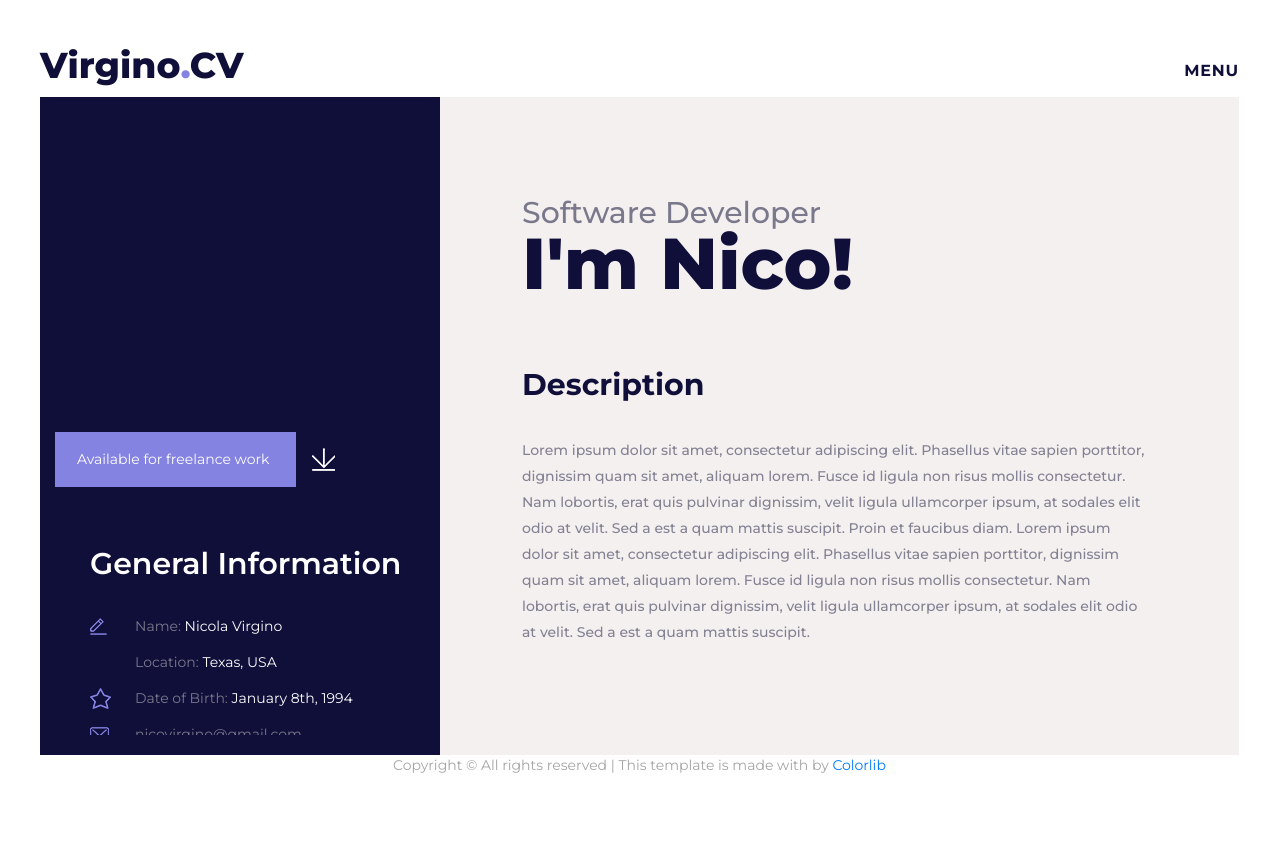
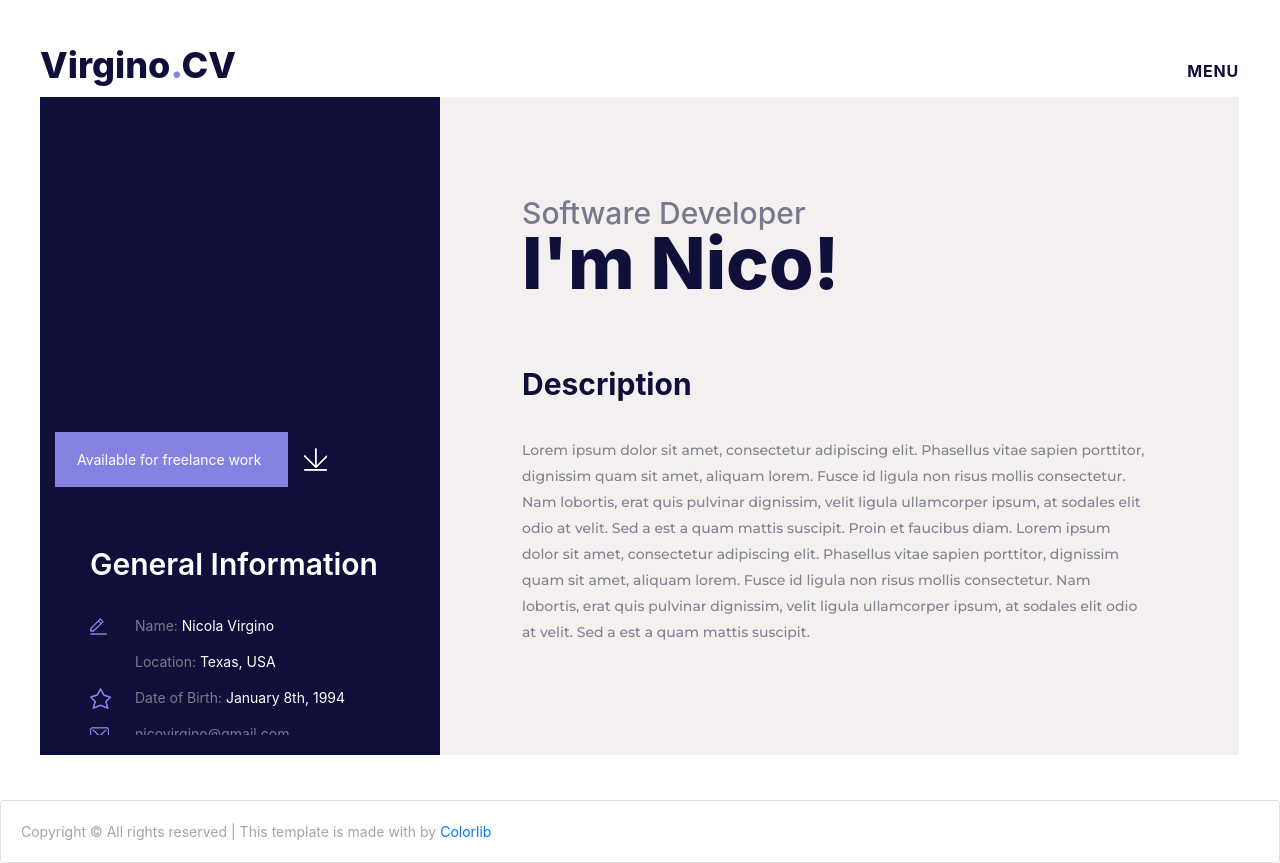
Before and after one commit to navirgino/nico-virgino, a React (Create React App) app: page / in a window 1280 px wide. Before the commit the page ends 800 px from the top, so only its background shows below. Built offline with nearby package versions, Linux system fonts and the light colour scheme; some icons are missing.

Commit message:
finished up footer component, need to add more info

```diff
--- a/public/index.html
+++ b/public/index.html
@@ -2,19 +2,30 @@
 <html lang="en">
   <head>
     <meta charset="utf-8" />
-    <link rel="icon" href="%PUBLIC_URL%/favicon.ico" />
     <meta name="viewport" content="width=device-width, initial-scale=1" />
     <meta name="theme-color" content="#000000" />
     <meta
       name="description"
       content="Web site created using create-react-app"
     />
+    <meta charSet="utf-8" />
+    <meta httpEquiv="X-UA-Compatible" content="IE=edge" />
+    <meta name="description" content="vCard template project" />
+    <meta name="viewport" content="width=device-width, initial-scale=1" />
+    <link rel="icon" href="%PUBLIC_URL%/favicon.ico" />
     <link rel="apple-touch-icon" href="%PUBLIC_URL%/logo192.png" />
     <!--
       manifest.json provides metadata used when your web app is installed on a
       user's mobile device or desktop. See https://developers.google.com/web/fundamentals/web-app-manifest/
     -->
     <link rel="manifest" href="%PUBLIC_URL%/manifest.json" />
+
+    <link rel="stylesheet" type="text/css" href="styles/bootstrap-4.1.2/bootstrap.min.css" />
+    <link href="plugins/font-awesome-4.7.0/css/font-awesome.min.css" rel="stylesheet" type="text/css" />
+    <link rel="stylesheet" type="text/css" href="plugins/mCustomScrollbar/jquery.mCustomScrollbar.css" />
+    <link rel="stylesheet" type="text/css" href="styles/main_styles.css" />
+    <link rel="stylesheet" type="text/css" href="styles/responsive.css" />
+
     <!--
       Notice the use of %PUBLIC_URL% in the tags above.
       It will be replaced with the URL of the `public` folder during the build.
--- a/src/App.js
+++ b/src/App.js
@@ -1,15 +1,23 @@
 import React from 'react';
-import logo from './logo.svg';
+// import logo from './logo.svg';
 import './App.css';
 import About from './components/about'
+import Footer from './components/footer'
 
 
 function App() {
     return (
         <div id="colorlib-page">
+            <header>
                 <div id="container-wrap">
                     <About></About>
                 </div>
+            </header>
+            <footer>
+                <Footer></Footer>
+            </footer>
+
+
         </div>
         // <div className="App">
         //   <header className="App-header">
--- a/src/components/about.jsx
+++ b/src/components/about.jsx
@@ -5,15 +5,6 @@ export default class About extends Component {
         return (
             <div>
                 <title>About</title>
-                <meta charSet="utf-8" />
-                <meta httpEquiv="X-UA-Compatible" content="IE=edge" />
-                <meta name="description" content="vCard template project" />
-                <meta name="viewport" content="width=device-width, initial-scale=1" />
-                <link rel="stylesheet" type="text/css" href="styles/bootstrap-4.1.2/bootstrap.min.css" />
-                <link href="plugins/font-awesome-4.7.0/css/font-awesome.min.css" rel="stylesheet" type="text/css" />
-                <link rel="stylesheet" type="text/css" href="plugins/mCustomScrollbar/jquery.mCustomScrollbar.css" />
-                <link rel="stylesheet" type="text/css" href="styles/main_styles.css" />
-                <link rel="stylesheet" type="text/css" href="styles/responsive.css" />
                 <div className="super_container">
                     {/* Header */}
                     <header className="header">
@@ -32,7 +23,7 @@ export default class About extends Component {
                                 </ul>
                                 <div className="header_button ml-auto">
                                     <a href="#">Available for freelance work</a>
-                                    <div className="d-flex flex-column align-items-center justify-content-center"><img src="images/download.png" alt="" /></div>
+                                    <div className="d-flex flex-column align-items-center justify-content-center"><img src="../images/download.png" alt="" /></div>
                                 </div>
                             </div>
                             {/* Menu */}
@@ -161,10 +152,7 @@ export default class About extends Component {
                             </div>
                         </div>
                     </div>
-                    <div align="center">
-                        {/* Link back to Colorlib can't be removed. Template is licensed under CC BY 3.0. */}
-                        Copyright © All rights reserved | This template is made with <i className="fa fa-heart-o" aria-hidden="true" /> by <a href="https://colorlib.com" target="_blank">Colorlib</a>
-                        {/* Link back to Colorlib can't be removed. Template is licensed under CC BY 3.0. */}</div>
+
                 </div>
             </div>
         )
--- /dev/null
+++ b/src/components/footer.jsx
@@ -0,0 +1,38 @@
+import React, { Component } from 'react';
+import { Card } from 'react-bootstrap';
+
+export default class Footer extends Component {
+    render(){
+        return (
+            <Card>
+                <Card.Body>
+                        <footer className="footer">
+                        Copyright © All rights reserved | This template is made with <i className="fa fa-heart-o" aria-hidden="true" /> by <a href="https://colorlib.com" target="_blank">Colorlib</a>
+
+                        </footer>
+                </Card.Body>
+            </Card>
+
+            // <div align="footer-container">
+            //     {/*footer here*/}
+            //     <footer color="black" className="footer_content page-footer font-small teal pt-4">
+            //
+            //         {/*footer text*/}
+            //         <div className="container-fluid text-center text-md-left">
+            //             {/*grid row*/}
+            //             <div className="row">
+            //                 {/*grid column*/}
+            //                 <div className="col-md-6 mt-md-0 mt-3">
+            //                     {/*content*/}
+            //                     {/* Link back to Colorlib can't be removed. Template is licensed under CC BY 3.0. */}
+            //                     Copyright © All rights reserved | This template is made with <i className="fa fa-heart-o" aria-hidden="true" /> by <a href="https://colorlib.com" target="_blank">Colorlib</a>
+            //                 </div>
+            //             </div>
+            //         </div>
+            //
+            //     </footer>
+            // </div>
+
+        )
+    }
+}
```
Lines whose indentation alone changed are shown as unchanged.
